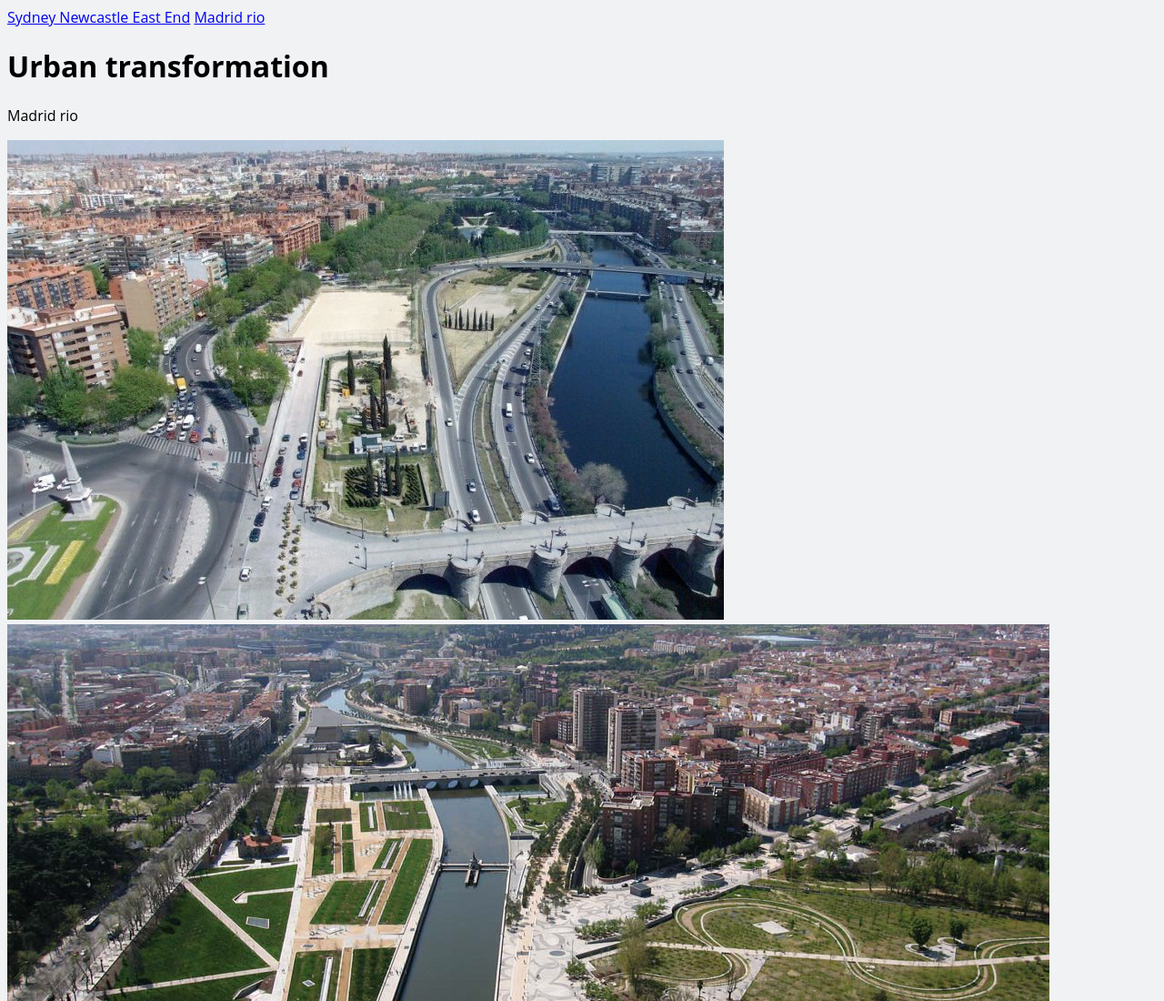
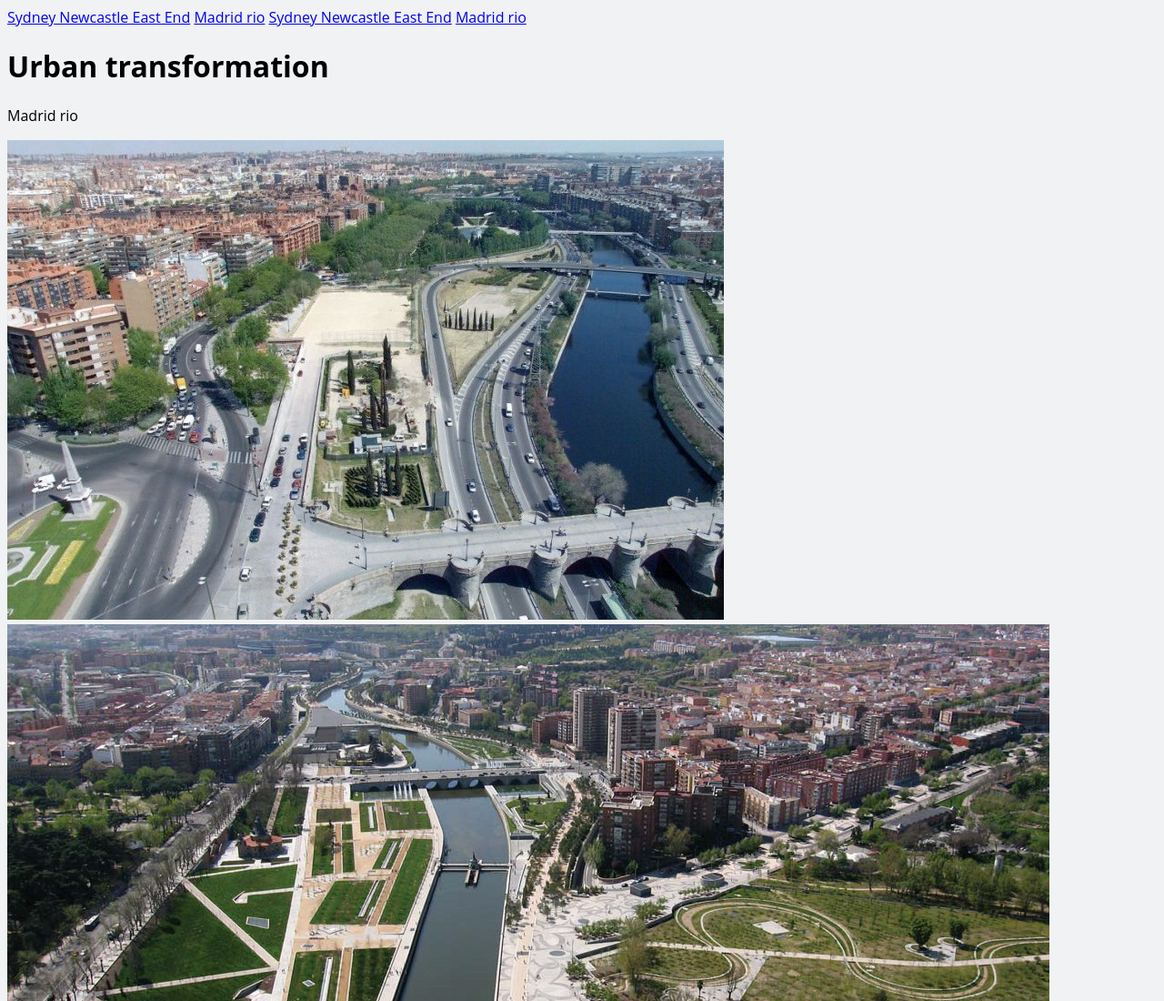
Before and after one commit to sniperkar/CODE1230-Urban-Modelling-Assessment-1, a plain HTML site: page Madrid rio.html in a window 1280 px wide. Shown: the top 1100 px of the page at 91% size. Drawn offline with Linux system fonts and the light colour scheme.

Commit message:
Update Madrid rio.html

```diff
--- a/Madrid rio.html
+++ b/Madrid rio.html
@@ -10,6 +10,8 @@
         <div class="topnav" id="myTopNav">
         <a href="index.html">Sydney Newcastle East End</a>
          <a href="Madrid rio.html">Madrid rio</a>
+             <a href="diagram N.html">Sydney Newcastle East End</a>
+         <a href="diagram M.html">Madrid rio</a>
 
         </div>
 
```
